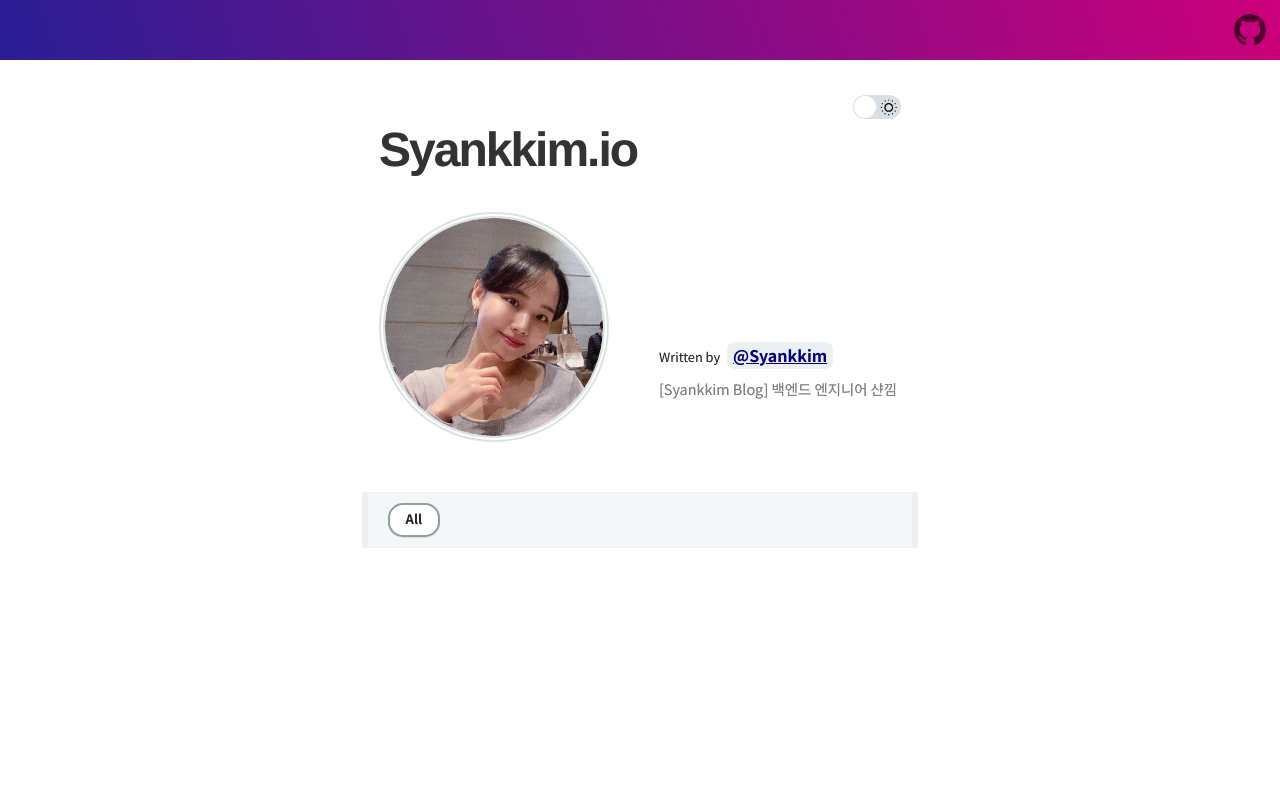
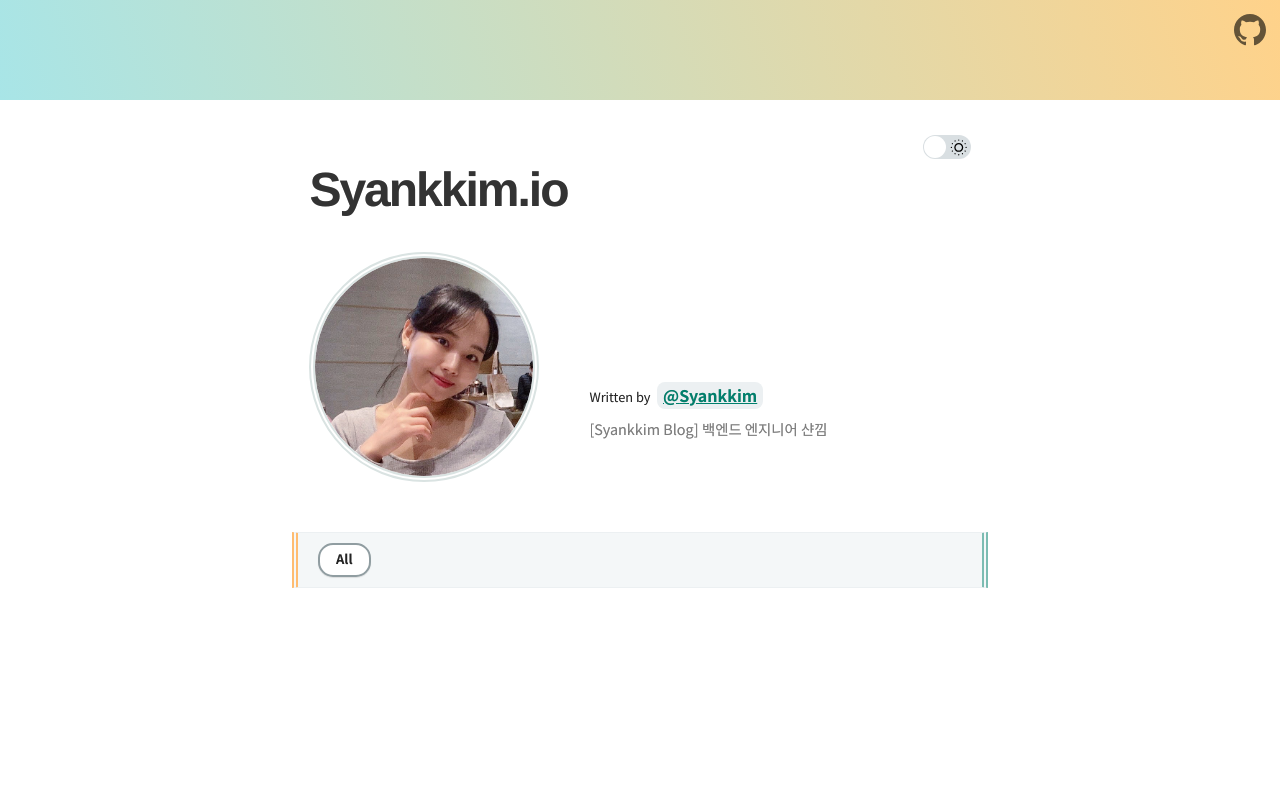
Before and after one commit to ksso730/sy.github.io, a Gatsby site: page / in a window 1280 px wide. Shown: the top 800 px of the page. Built offline with nearby package versions, Linux system fonts and the light colour scheme; Gatsby itself is replaced by a stand-in of ours; some packages are replaced by stand-ins of ours; what typography-theme-github would draw is missing.

Commit message:
탑바, 카테고리 색상 수정

```diff
--- a/src/components/top/index.scss
+++ b/src/components/top/index.scss
@@ -3,7 +3,7 @@
 .top {
   position: relative;
   width: 100%;
-  height: 60px;
+  height: 100px;
   background: $theme-gradient;
 
   .link {
--- a/src/layout/index.jsx
+++ b/src/layout/index.jsx
@@ -18,7 +18,7 @@ export const Layout = ({ location, title, children }) => {
         style={{
           marginLeft: `auto`,
           marginRight: `auto`,
-          maxWidth: rhythm(24),
+          maxWidth: rhythm(30),
           padding: `${rhythm(1.5)} ${rhythm(3 / 4)}`,
         }}
       >
--- a/src/styles/dark-theme.scss
+++ b/src/styles/dark-theme.scss
@@ -23,8 +23,8 @@ body.dark {
   .category-container {
     border-top: 1px solid $dark-category-border-color;
     border-bottom: 1px solid $dark-category-border-color;
-    border-right: 6px solid $dark-category-border-color;
-    border-left: 6px solid $dark-category-border-color;
+    border-right: 6px double #7bbcb2;
+    border-left: 6px double #ffbc70;
     background-color: $dark-category-background-color;
     .item {
       border: 1px solid $dark-category-border-color;
--- a/src/styles/light-theme.scss
+++ b/src/styles/light-theme.scss
@@ -22,8 +22,8 @@ body.light {
   .category-container {
     border-top: 1px solid $light-category-border-color;
     border-bottom: 1px solid $light-category-border-color;
-    border-right: 6px solid $light-category-border-color;
-    border-left: 6px solid $light-category-border-color;
+    border-right: 6px double #7bbcb2;
+    border-left: 6px double #ffbc70;
     background-color: $light-category-background-color;
     .item {
       border: 1px solid $light-category-border-color;
--- a/src/styles/variables.scss
+++ b/src/styles/variables.scss
@@ -1,5 +1,5 @@
 // app
-$theme-gradient: linear-gradient(72deg, #291e95, #cc007a);
+$theme-gradient: linear-gradient(72deg, #a8e5e7, #ffd28a);
 $top-header-text-color: #fff;
 
 /**
@@ -13,7 +13,7 @@ $light-hover-text-shadow: 0 0 6px rgba(0, 0, 0, 0.2);
 
 // index
 $dimmed-color: #eef5db;
-$light-link-color: #000080;
+$light-link-color: #00806d;
 $dark-gray: #333;
 $middle-gray: #7d7d7d;
 $light-gray: #aaa;
```
